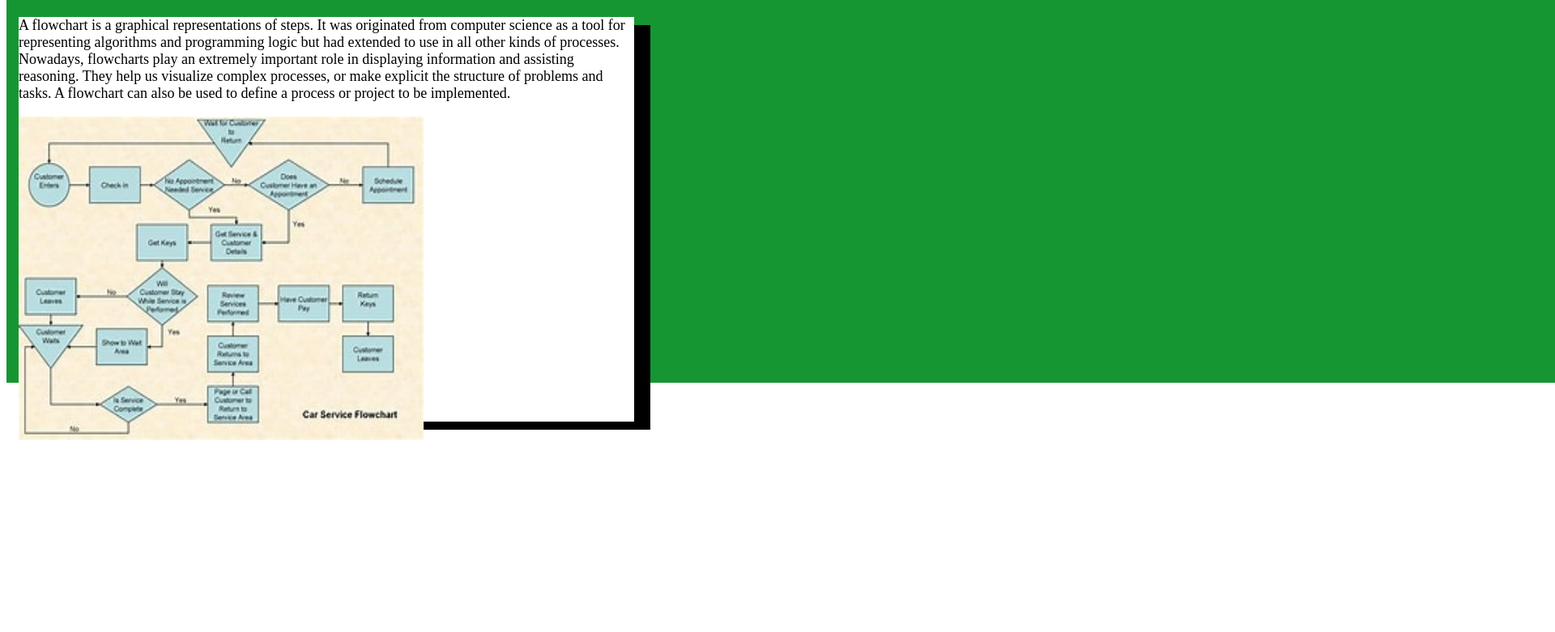
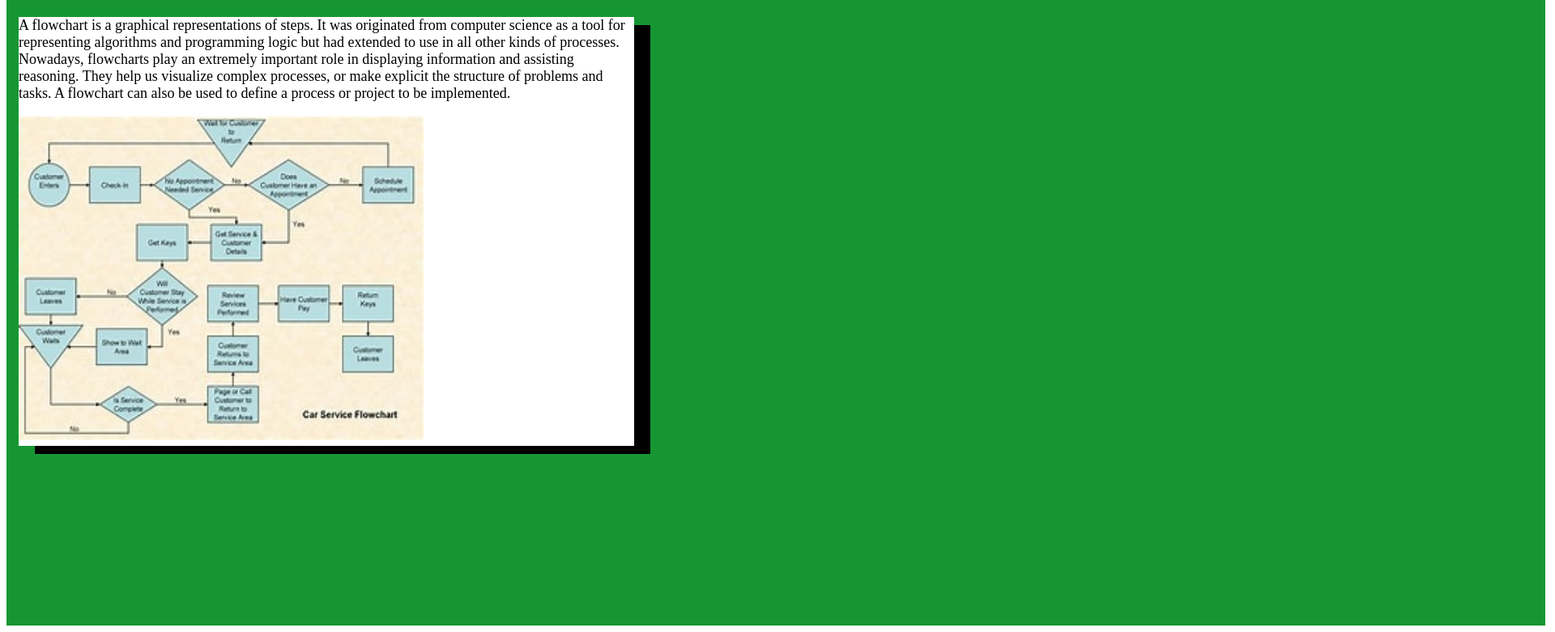
Before and after one commit to austin26551/austin26551.github.io, a plain HTML site: page flowchart.html in a window 1280 px wide. Shown: the part 471-1252 px from the top of the page at 81% size, 1920 px wide, since content can reach past the window. Before the commit the page ends 1020 px from the top, so only its background shows below. Drawn offline with Linux system fonts and the light colour scheme.

Commit message:
final i think

```diff
--- a/flowchart.html
+++ b/flowchart.html
@@ -9,9 +9,9 @@
         #mainBox {
             margin: auto;
             font-size: large;
-            width: 2300px;
+            width: 1900px;
             background-color: rgb(22, 150, 50);
-            height: 900px;
+            height: 1200px;
             padding-bottom: 20px;
             box-shadow: 56px;
 
@@ -22,7 +22,7 @@
         #cool {
             background-color: rgb(255, 255, 255);
             width: 760px;
-            height: 500px;
+            height: 530px;
             margin: 10px 15px;
             justify-content: space-around;
            font-size: 100%;
```
Also changed, not shown: index.html (+0 -2 lines), rpgmaker.html (+3 -3 lines), website.html (+2 -4 lines), download (2).jfif (added).
